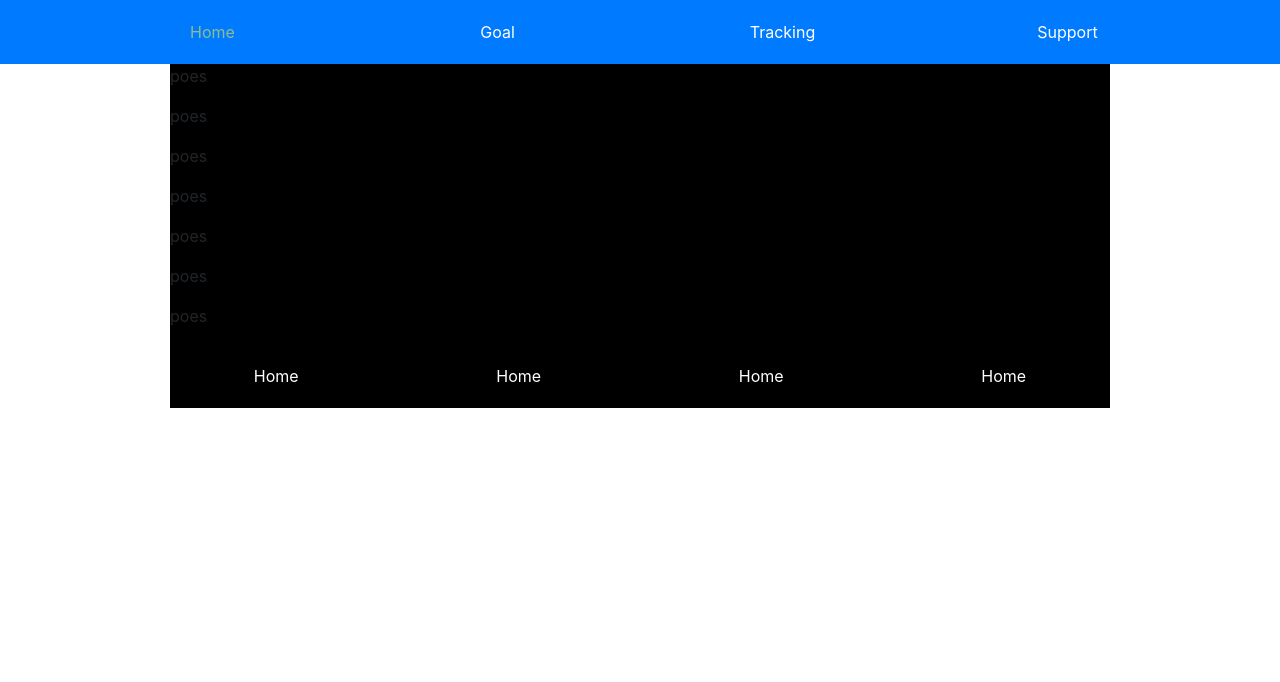
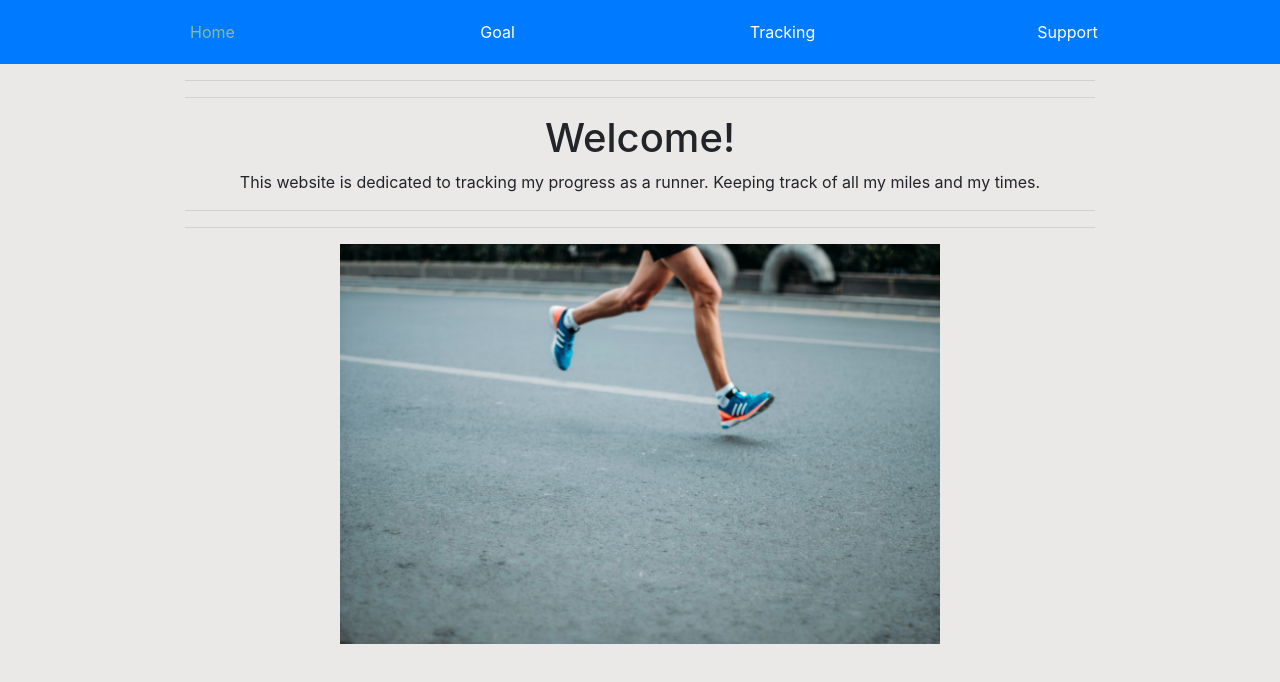
Before and after one commit to Outige/old-cs50-project0, a plain HTML site: page index.html in a window 1280 px wide. Drawn offline with nearby package versions, Linux system fonts and the light colour scheme.

Commit message:
home page development

```diff
--- a/css/style.scss
+++ b/css/style.scss
@@ -1,4 +1,11 @@
+/* sass */
 $nav-text-colour: white;
+
+/* body */
+body {
+    background-color: #ebe8e8;
+}
+
 
 /* header */
 div.wrapper-nav {
@@ -18,6 +25,7 @@ div.nav div a {
 }
 
 div.nav div a:hover {
+    transition: all 0.25s;
     text-decoration: none;
     border-bottom: 2px solid $nav-text-colour;
     padding-bottom: 5px;
@@ -34,7 +42,18 @@ div.nav div.active a:hover {
 
 /* main wrapper */
 div.wrapper-main {
-    background-color: black;
     max-width: 940px;
     margin: 0 auto;
+    text-align: center;
 }
+
+/* welcome */
+div.welcome {
+}
+
+/* img 0 */
+img.img0 {
+    text-align: center;
+    width: auto;
+    height: 400px;
+}
--- a/index.html
+++ b/index.html
@@ -1,7 +1,7 @@
 <!DOCTYPE html>
 <html>
     <head>
-        <title>My Webpage</title>
+        <title>Run journey</title>
         <meta name="viewport" content="width=device-width, initial-scale=1, shrink-to-fit=no">
         <link rel="stylesheet" href="https://stackpath.bootstrapcdn.com/bootstrap/4.4.1/css/bootstrap.min.css" integrity="sha384-Vkoo8x4CGsO3+Hhxv8T/Q5PaXtkKtu6ug5TOeNV6gBiFeWPGFN9MuhOf23Q9Ifjh" crossorigin="anonymous">
         <link rel="stylesheet" type="text/css" href="css/style.css">
@@ -29,28 +29,16 @@
         </div>
 
         <div class="wrapper-main">
-            <p>poes</p>
-            <p>poes</p>
-            <p>poes</p>
-            <p>poes</p>
-            <p>poes</p>
-            <p>poes</p>
-            <p>poes</p>
-            <div class="row nav">
-
-                <div class="col-sm">
-                    <a href="#">Home</a>
-                </div>
-                <div class="col-sm">
-                    <a href="#">Home</a>
-                </div>
-                <div class="col-sm">
-                    <a href="#">Home</a>
-                </div>
-                <div class="col-sm">
-                    <a href="#">Home</a>
-                </div>
+            <div class="welcome col">
+                <hr><hr>
+                <h1>Welcome!</h1>
+                <p>
+                    This website is dedicated to tracking my progress as a runner. Keeping
+                    track of all my miles and my times.
+                </p>
+                <hr><hr>
             </div>
+            <img class="img0" src="img/img0.jpg">
         </div>
 
 
```
Also changed, not shown: css/style.css, img/img0.jpg (added), 1 other file.
